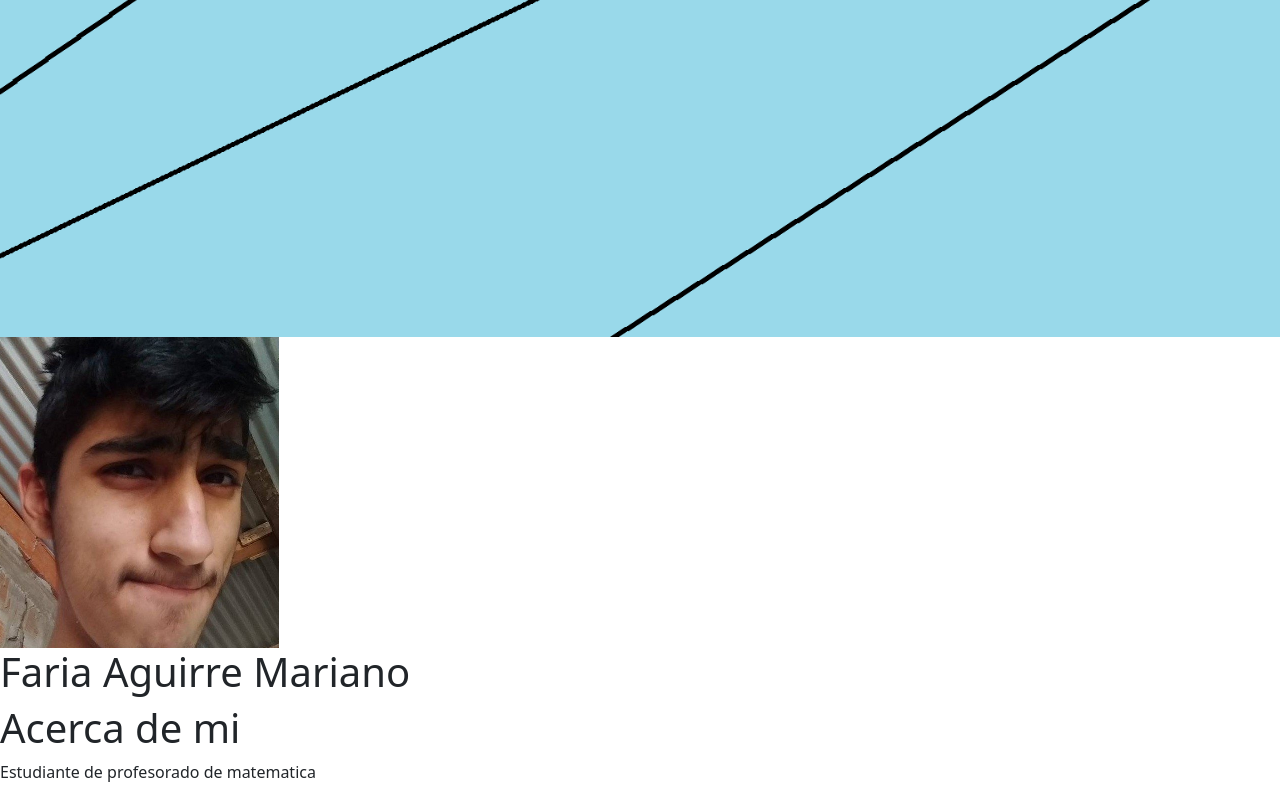
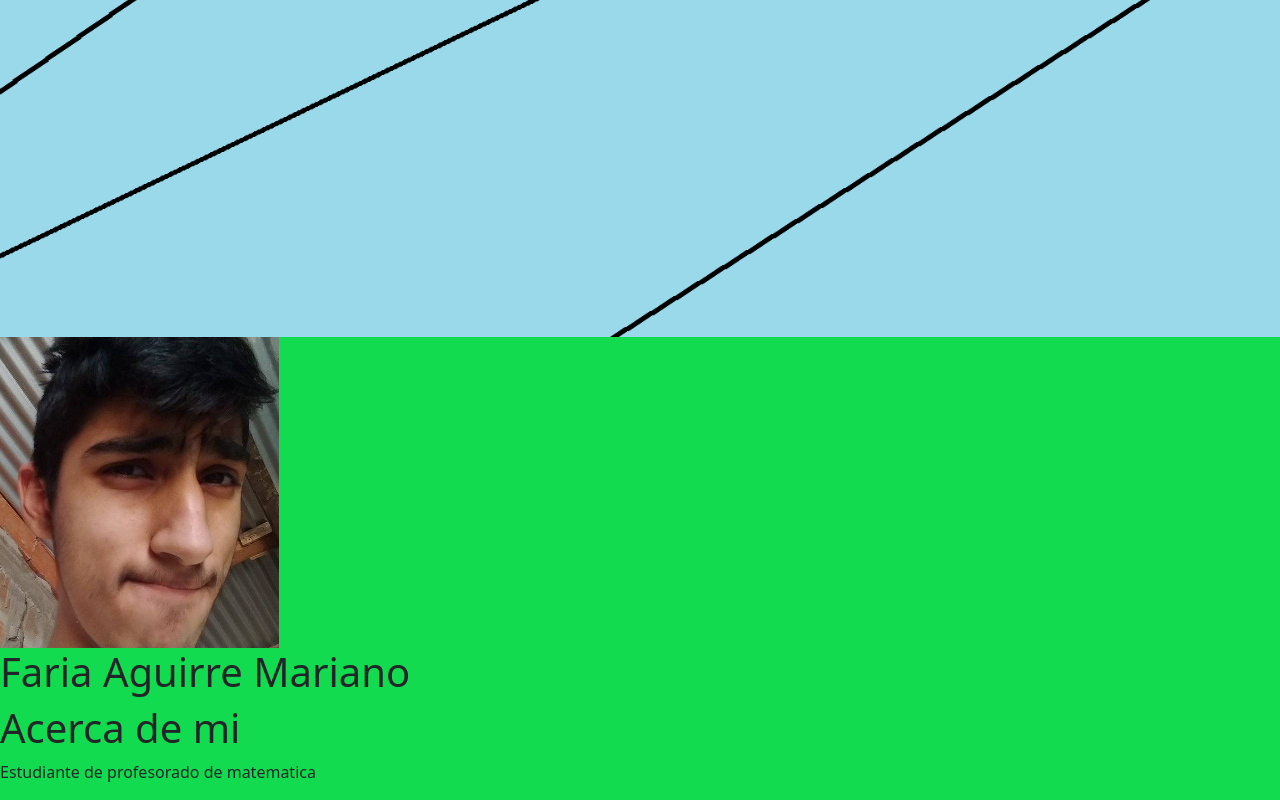
Before and after one commit to Mariano311001/Proyectoarg_FariaAguirreMariano, an Angular app in the folder Proyecto_FariaAguirreMariano/: page / in a window 1280 px wide. Shown: the part 355-1155 px from the top of the page. Built offline with nearby package versions, Linux system fonts and the light colour scheme.

Commit message:
Componentes

```diff
--- a/Proyecto_FariaAguirreMariano/src/app/components/acerca-de/acerca-de.component.css
+++ b/Proyecto_FariaAguirreMariano/src/app/components/acerca-de/acerca-de.component.css
@@ -0,0 +1,3 @@
+div{
+    background-color: rgb(19, 219, 79);
+}
```
